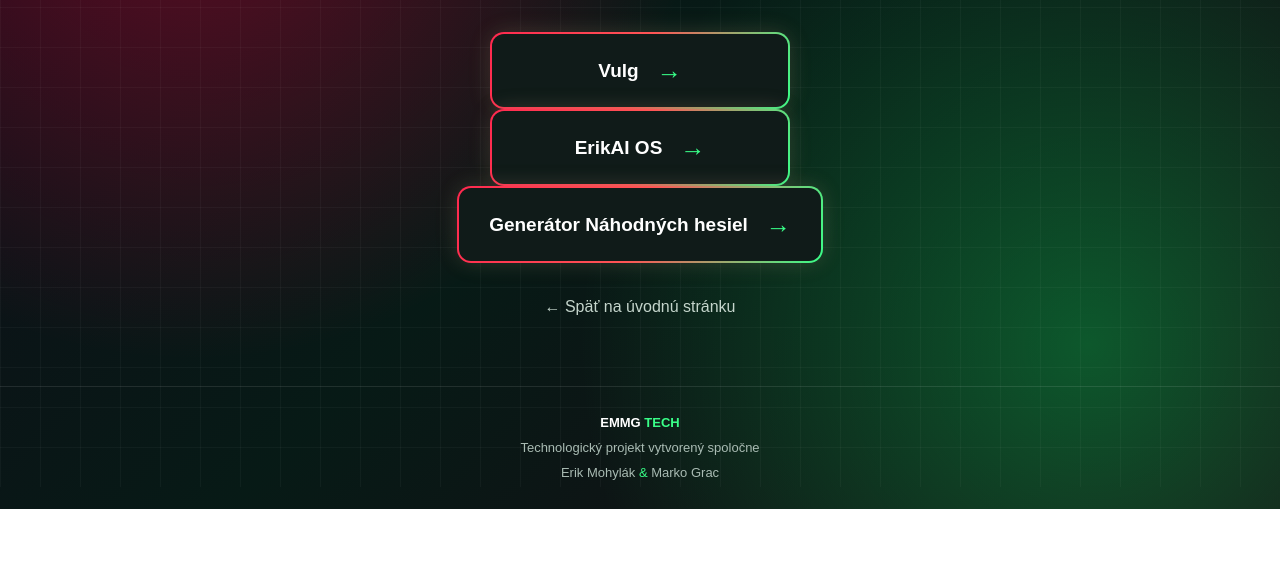
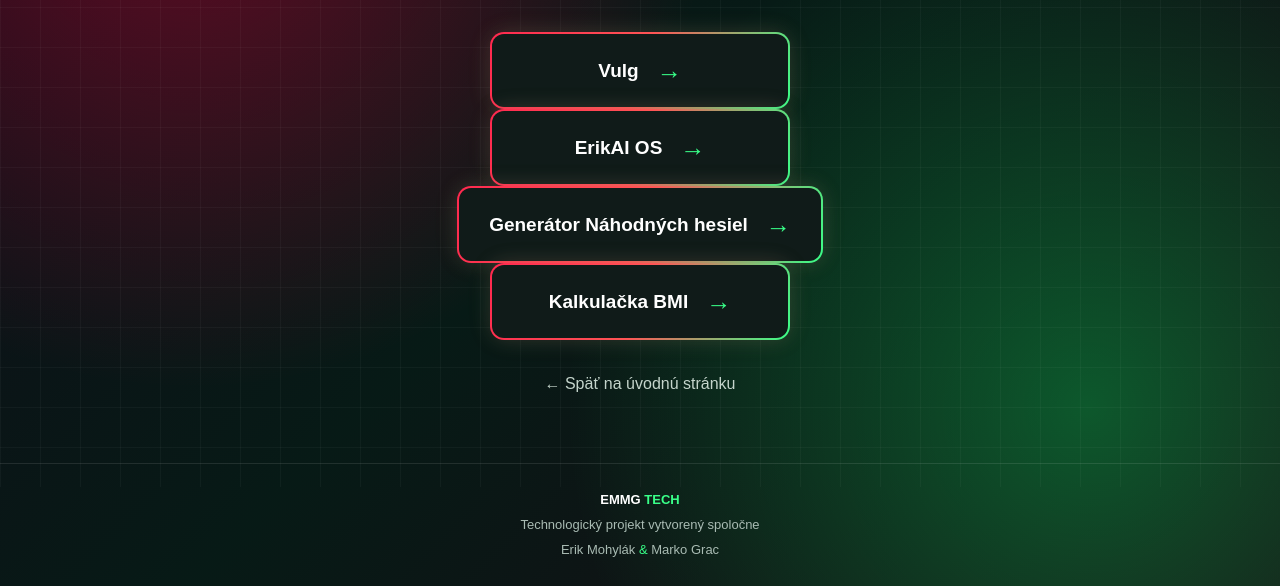
Before and after one commit to EMMG-TECH/EMMG-TECH, a plain HTML site: page nastroje.html in a window 1280 px wide. Shown: the part 313-899 px from the top of the page. Before the commit the page ends 822 px from the top, so only its background shows below. Drawn offline with Linux system fonts and the light colour scheme.

Commit message:
Update nastroje.html

```diff
--- a/nastroje.html
+++ b/nastroje.html
@@ -235,6 +235,11 @@
             <span class="arrow">→</span>
         </a>
 
+        <a class="tool-button" href="bmi.html">
+            <span> Kalkulačka BMI </span>
+            <span class="arrow">→</span>
+        </a>
+
         <div class="back">
             <a href="index.html">← Späť na úvodnú stránku</a>
         </div>
```
